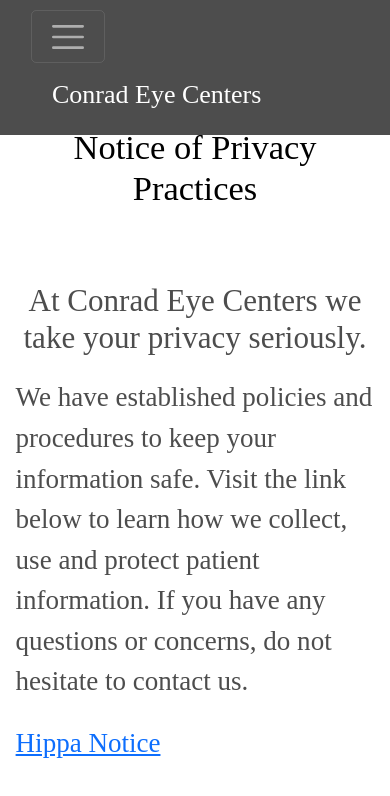
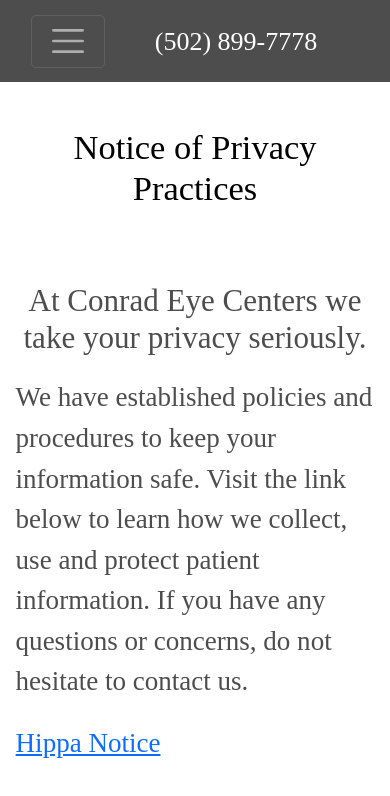
Before and after one commit to davidscottconrad/dad-site-next, a Next.js app: page /Resources/privacy in a window 390 px wide. Shown: the top 796 px of the page. Built offline with nearby package versions, Linux system fonts and the light colour scheme; a web font is replaced by a local one.

Commit message:
phone number

```diff
--- a/components/contact.js
+++ b/components/contact.js
@@ -24,8 +24,8 @@
                 <div className="col-md-6">
                     <h1 style={{ fontSize: '36px' }}>Contact Information</h1>
                     <div className="row">
-                        <div className="col-md-6"><h2 style={{ fontSize: '22px' }}>St. Matthews</h2>Phone: 812-944-6063<br></br>
-                            Fax: 502-899-7778</div>
+                        <div className="col-md-6"><h2 style={{ fontSize: '22px' }}>St. Matthews</h2>Phone: 502-899-7778<br></br>
+                            Fax: 502-897-5757</div>
                         <div className="col-md-6"><h2 style={{ fontSize: '22px' }}>New Albany</h2>Phone: 812-944-6063<br></br>
                             Fax: 502-897-5757</div>
                     </div>
--- a/components/navigation.js
+++ b/components/navigation.js
@@ -22,7 +22,7 @@
             </Nav>
           </Navbar.Collapse>
           <Nav.Link href="/">
-            <Navbar.Brand>Conrad Eye Centers</Navbar.Brand>
+            <Navbar.Brand>(502) 899-7778</Navbar.Brand>
           </Nav.Link>
         </Container>
       </Navbar>
```
